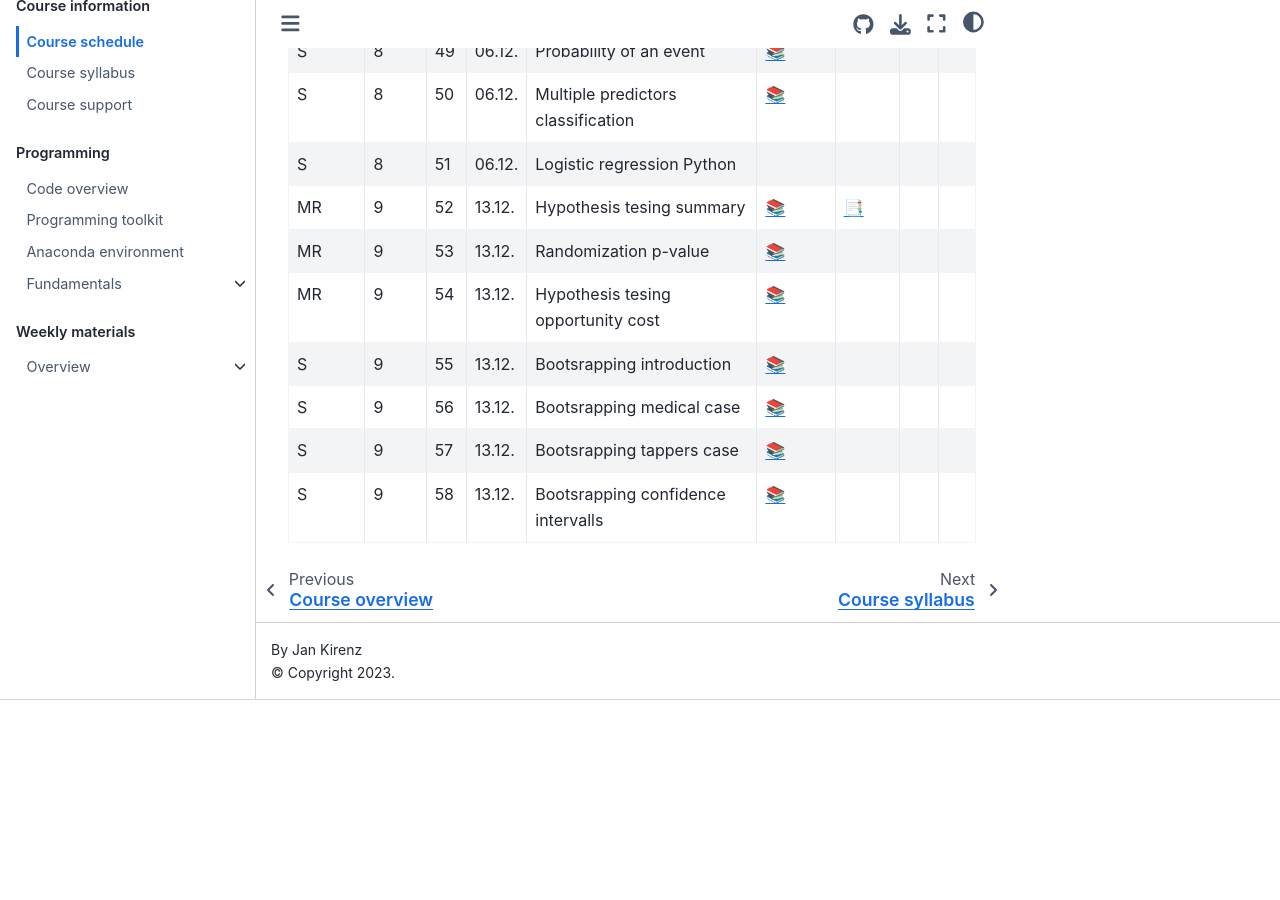
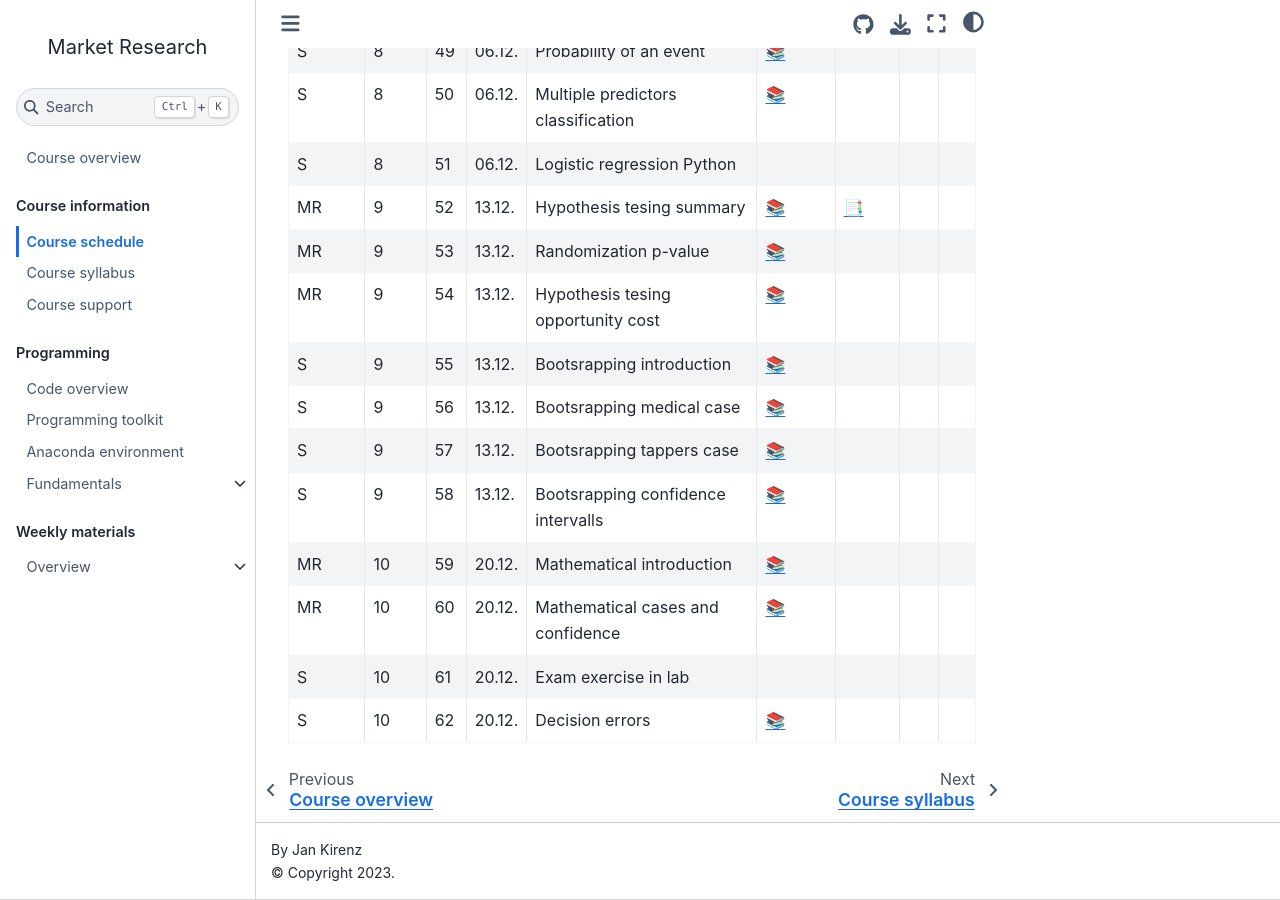
Before and after one commit to mr-ws22/website, a Jupyter Book: the page built from docs/course-schedule.md, in a window 1280 px wide and 900 px high, scrolled down 2764 px. Built offline with Jupyter Book 1.0.4 settings and Sphinx 7.4.7 and the Sphinx Book theme 1.1.4, drawn with Linux system fonts in a browser that asks for light colours; comment, search, counter and statistics services are not loaded; before the commit the page ends 3464 px from its top, so only the background shows below that.

Commit message:
Update course-schedule.md

```diff
--- a/docs/course-schedule.md
+++ b/docs/course-schedule.md
@@ -66,3 +66,7 @@
 |	S	|	9	|	56	|	13.12.	|	Bootsrapping medical case	|	[📚](https://openintro-ims.netlify.app/foundations-bootstrapping.html#case-study-med-consult)	|		|		|		|
 |	S	|	9	|	57	|	13.12.	|	Bootsrapping tappers case	|	[📚](https://openintro-ims.netlify.app/foundations-bootstrapping.html#tapperscasestudy)	|		|		|		|
 |	S	|	9	|	58	|	13.12.	|	Bootsrapping confidence intervalls	|	[📚](https://openintro-ims.netlify.app/foundations-bootstrapping.html#ConfidenceIntervals)	|		|		|		|
+|	MR	|	10	|	59	|	20.12.	|	Mathematical introduction	|	[📚](https://openintro-ims.netlify.app/foundations-mathematical.html)	|		|		|		|
+|	MR	|	10	|	60	|	20.12.	|	Mathematical cases and confidence	|	[📚](https://openintro-ims.netlify.app/foundations-mathematical.html#caseopp)	|		|		|		|
+|	S	|	10	|	61	|	20.12.	|	Exam exercise in lab	|		|		|		|		|
+|	S	|	10	|	62	|	20.12.	|	Decision errors	|	[📚](https://openintro-ims.netlify.app/decerr.html)	|		|		|		|
```
